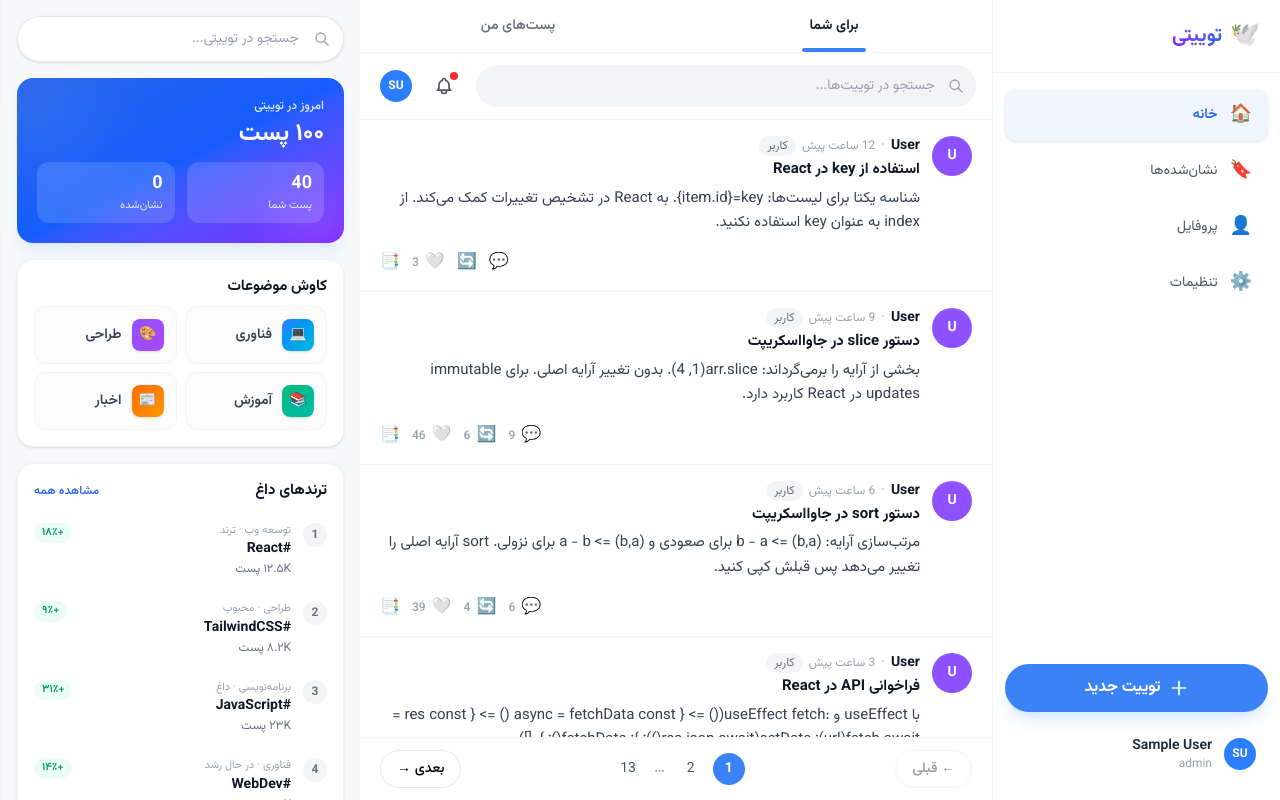
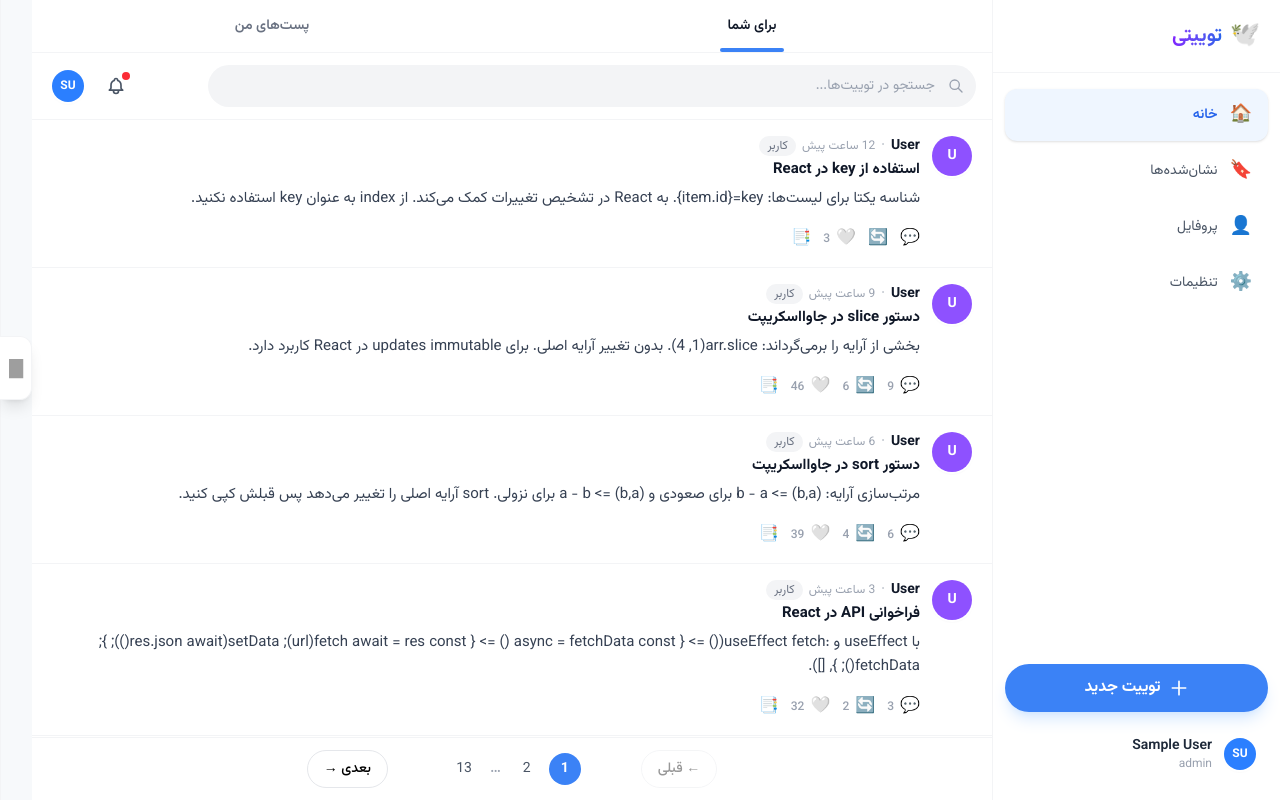
Before and after one commit to kimiaishere/Tweety, a React (Vite) app: page / in a window 1280 px wide. Built offline with nearby package versions, Linux system fonts and the light colour scheme; data requests are answered from the project's data file; sample sign-in values are in the browser's storage; grey boxes are pictures that could not be loaded.

Commit message:
new sidebar added &...

```diff
--- a/package.json
+++ b/package.json
@@ -7,7 +7,8 @@
     "dev": "vite",
     "build": "vite build",
     "lint": "eslint .",
-    "preview": "vite preview"
+    "preview": "vite preview",
+    "server": "npx json-server --watch db.json"
   },
   "dependencies": {
     "@hookform/resolvers": "^5.4.0",
--- a/src/components/ExplorePanel.jsx
+++ b/src/components/ExplorePanel.jsx
@@ -54,11 +54,40 @@ export default function ExplorePanel({
     e.preventDefault();
     if (panelSearch.trim()) onTrendClick?.(panelSearch.trim());
   };
+const [isOpen, setIsopen] = useState(false);
+
+const ToggleMenu = () => {
+  setIsopen(!isOpen);
+};
 
   return (
-    <aside className="hidden lg:flex w-[340px] xl:w-[360px] shrink-0 flex-col bg-[#f7f9fb] border-l border-gray-100 overflow-y-auto">
-      <div className="p-4 space-y-4 sticky top-0">
+    <>
+    <button
+      onClick={ToggleMenu}
+      className="fixed top-1/2 -translate-y-1/2 left-0 z-50 flex items-center justify-center w-8 h-16 bg-white rounded-r-xl shadow-lg border border-gray-100 border-l-0 hover:bg-gray-50 transition-all duration-300 cursor-pointer group"
+      style={{
+        transform: 'translateY(-50%)',
+        left: isOpen ? '340px' : '0px',
+        transition: 'left 0.3s ease'
+      }}
+    >
+      <img
+        width="20"
+        height="20"
+        src="https://img.icons8.com/ios-glyphs/30/expand-arrow--v1.png"
+        alt="expand-arrow--v1"
+        className={`transition-transform duration-300 ${isOpen ? 'rotate-270' : 'rotate-90'}`}
+      />
+    </button>
+
+    <aside className={`${isOpen ? 'w-[340px]' : 'w-8' }
+      hidden lg:flex shrink-0 flex-row bg-[#f7f9fb] border-l border-gray-100 overflow-y-auto transition-all duration-300`}>
+
+<div className="w-full py-4 px-4">
+      {isOpen ? (
+<div>
    {/* Search */}
+   <div className="flex flex-col gap-6">
    <form onSubmit={handlePanelSearch}>
      <div className="relative group">
        <input
@@ -209,6 +238,12 @@ export default function ExplorePanel({
      <p className="text-[11px] text-gray-300 mt-3">© ۱۴۰۵ توییتی</p>
    </div>
  </div>
+ </div>
+) : (
+  <div> </div>
+)}
+</div>
    </aside>
+   </>
   );
 }
--- a/src/components/Sidebar.jsx
+++ b/src/components/Sidebar.jsx
@@ -8,7 +8,7 @@ function Sidebar({ onNewTweet, user, bookmarksCount = 0 }) {
       <div className="px-5 py-5 border-b border-gray-100 shrink-0">
         <div className="flex items-center gap-2">
           <span className="text-2xl">🕊️</span>
-          <h1 className="text-xl font-bold bg-gradient-to-l from-brand-600 to-violet-600 bg-clip-text text-transparent">
+          <h1 className="text-xl font-bold bg-linear-to-l from-brand-600 to-violet-600 bg-clip-text text-transparent">
             توییتی
           </h1>
         </div>
--- a/src/components/Tweet.jsx
+++ b/src/components/Tweet.jsx
@@ -120,7 +120,7 @@ function Tweet({
           </MixedText>
 
           {/* Actions */}
-          <div className="flex items-center justify-end gap-3 mt-3 pt-1">
+          <div className="flex items-center gap-3 mt-3 pt-1">
             <TweetAction
               icon="💬"
               activeIcon="💬"
--- a/src/pages/Home.jsx
+++ b/src/pages/Home.jsx
@@ -226,11 +226,11 @@ export default function Home() {
         </div>
 
         {filtered.length > limit && (
-          <div className="flex items-center justify-between border-t border-gray-100 px-5 py-3 shrink-0 bg-white">
+          <div className="flex items-center justify-center border-t border-gray-100 px-5 gap-15 py-3 shrink-0 bg-white">
             <button
               disabled={page === 1}
               onClick={() => setPage(page - 1)}
-              className="flex items-center gap-1.5 px-4 py-2 text-sm font-medium rounded-full border border-gray-200 hover:bg-gray-50 disabled:opacity-40 disabled:cursor-not-allowed transition-colors"
+              className="flex items-center px-4 py-2 text-sm font-medium rounded-full border border-gray-200 hover:bg-gray-50 disabled:opacity-40 disabled:cursor-not-allowed transition-colors"
             >
               ← قبلی
             </button>
```
Lines whose indentation alone changed are shown as unchanged.
